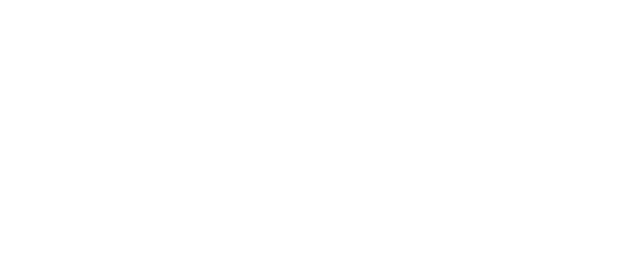
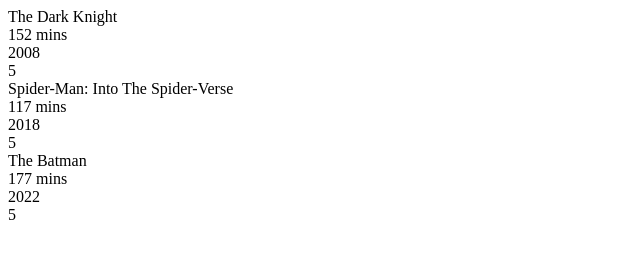
Before and after one commit to ARaza-13/movie-library, a plain HTML site: page index.html in a window 1280 px wide. Shown: the whole page, without its empty margins (0-640 px from the left). Drawn offline with Linux system fonts and the light colour scheme.

Commit message:
Craeted a function that loops through the library array and displays each movie object and its properties

```diff
--- a/index.html
+++ b/index.html
@@ -9,6 +9,6 @@
         <script src="script.js" defer></script>
     </head>
     <body>
-
+        <div class="library"></div>
     </body>
 </html>
--- a/script.js
+++ b/script.js
@@ -1,3 +1,5 @@
+const library = document.querySelector('.library');
+
 let myLibrary = [];
 
 function Movie(title, runtime, year, rating) {
@@ -12,6 +14,32 @@ function addMovietoLibrary(movie) {
     return myLibrary;
 }
 
+function displayMovie() {
+    for (const movie of myLibrary) {
+        let card = document.createElement('div');
+        card.classList.add('card');
+        let title = document.createElement('div');
+        title.classList.add('title');
+        let runtime = document.createElement('div');
+        runtime.classList.add('runtime');
+        let year = document.createElement('div');
+        year.classList.add('year');
+        let rating = document.createElement('div');
+        rating.classList.add('rating');
+
+        title.textContent = `${movie.title}`;
+        runtime.textContent = `${movie.runtime}`;
+        year.textContent = `${movie.year}`;
+        rating.textContent = `${movie.rating}`;
+
+        card.appendChild(title);
+        card.appendChild(runtime);
+        card.appendChild(year);
+        card.appendChild(rating);
+        library.appendChild(card);
+    }
+}
+
 const movie1 = new Movie('The Dark Knight', '152 mins', '2008', 5);
 const movie2 = new Movie('Spider-Man: Into The Spider-Verse', '117 mins', '2018', 5);
 const movie3 = new Movie('The Batman', '177 mins', '2022', 5);
@@ -21,3 +49,4 @@ addMovietoLibrary(movie2);
 addMovietoLibrary(movie3);
 
 console.log(myLibrary);
+displayMovie();
```
